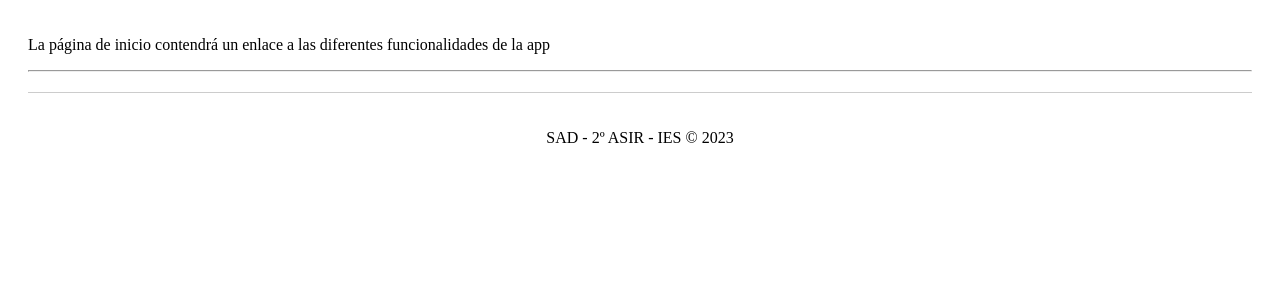
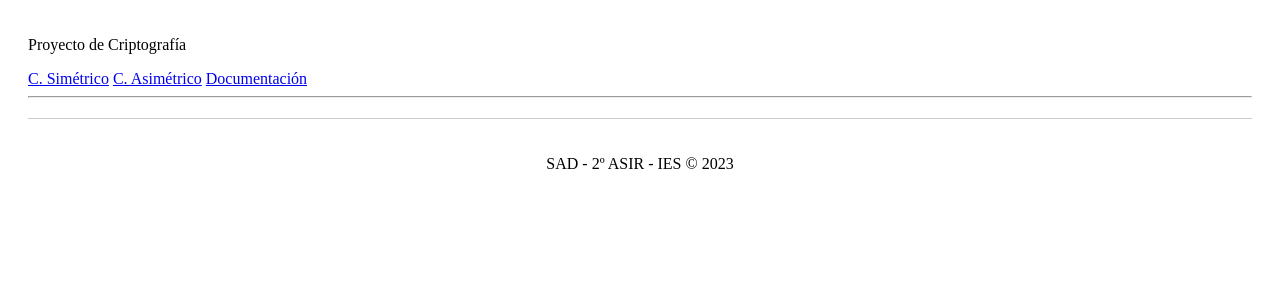
Before and after one commit to ICV-23-24/proyecto-criptografia-python-grupo-5, a Flask app: page / in a window 1280 px wide. Shown: the part 46-346 px from the top of the page. Run offline with Flask 2, Linux system fonts and the light colour scheme.

Commit message:
pagina inicio

```diff
--- a/templates/home.html
+++ b/templates/home.html
@@ -3,5 +3,10 @@
 Inicio
 {% endblock %}
 {% block content %}
-<p>La página de inicio contendrá un enlace a las diferentes funcionalidades de la app</p>
+<p>Proyecto de Criptografía</p>
+<nav>
+    <a href="{{ url_for('csimetrico') }}" class="navbar-item">C. Simétrico</a>
+    <a href="{{ url_for('casimetrico') }}" class="navbar-item">C. Asimétrico</a>
+    <a href="{{ url_for('doc') }}" class="navbar-item">Documentación</a>
+</nav>
 {% endblock %}
```
